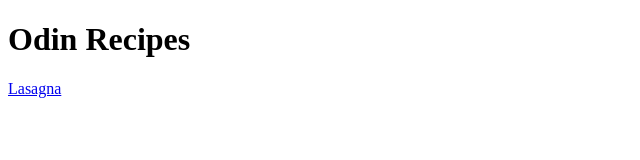
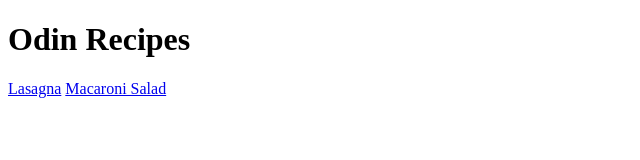
Before and after one commit to amin2783/odin-recipes, a plain HTML site: page index.html in a window 1280 px wide. Shown: the whole page, without its empty margins (0-640 px from the left). Drawn offline with Linux system fonts and the light colour scheme.

Commit message:
Fixe macaroni-salad invisible

```diff
--- a/index.html
+++ b/index.html
@@ -8,7 +8,7 @@
 <body>
     <h1>Odin Recipes</h1>
     <a href="./recipes/lasagna.html">Lasagna</a>
-    <a href="./recipes/macaroni-salad.html"></a>
+    <a href="./recipes/macaroni-salad.html">Macaroni Salad</a>
 
 </body>
 </html>
```
